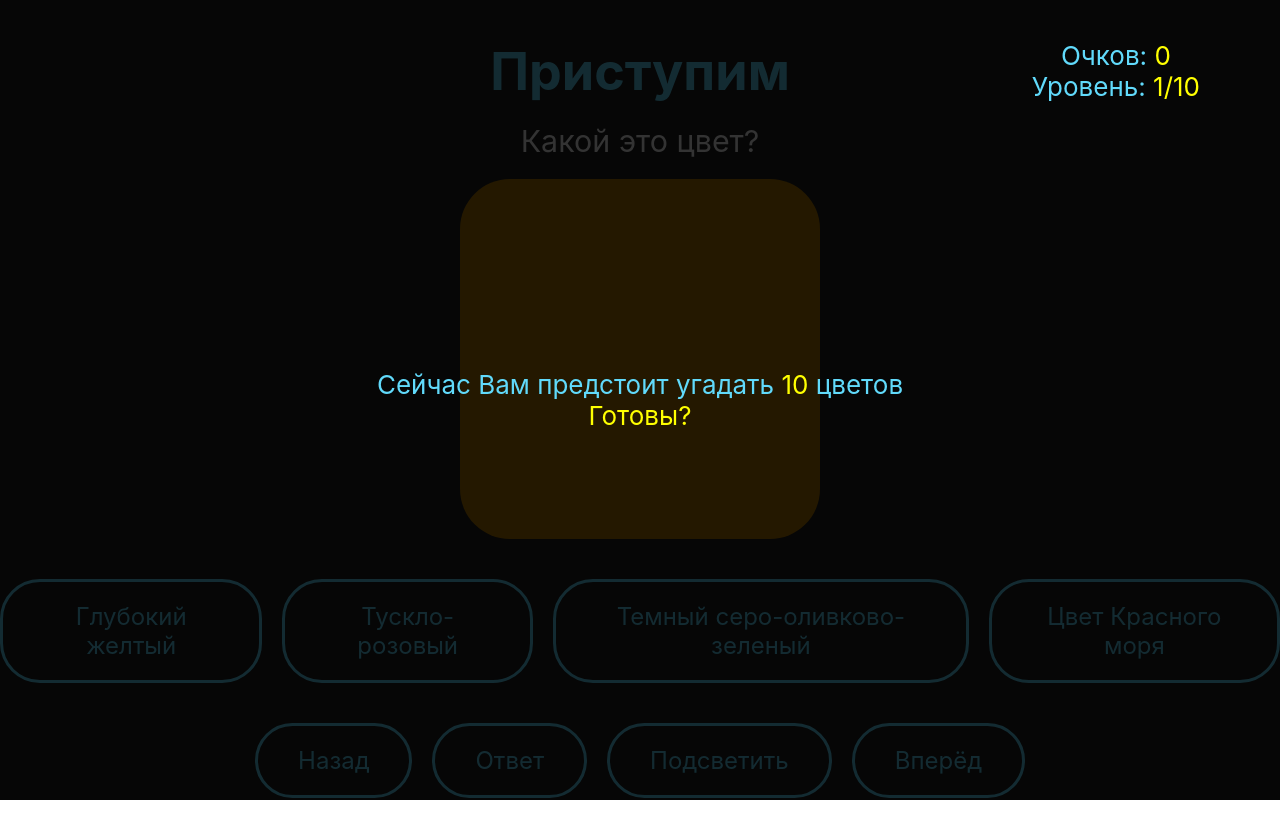
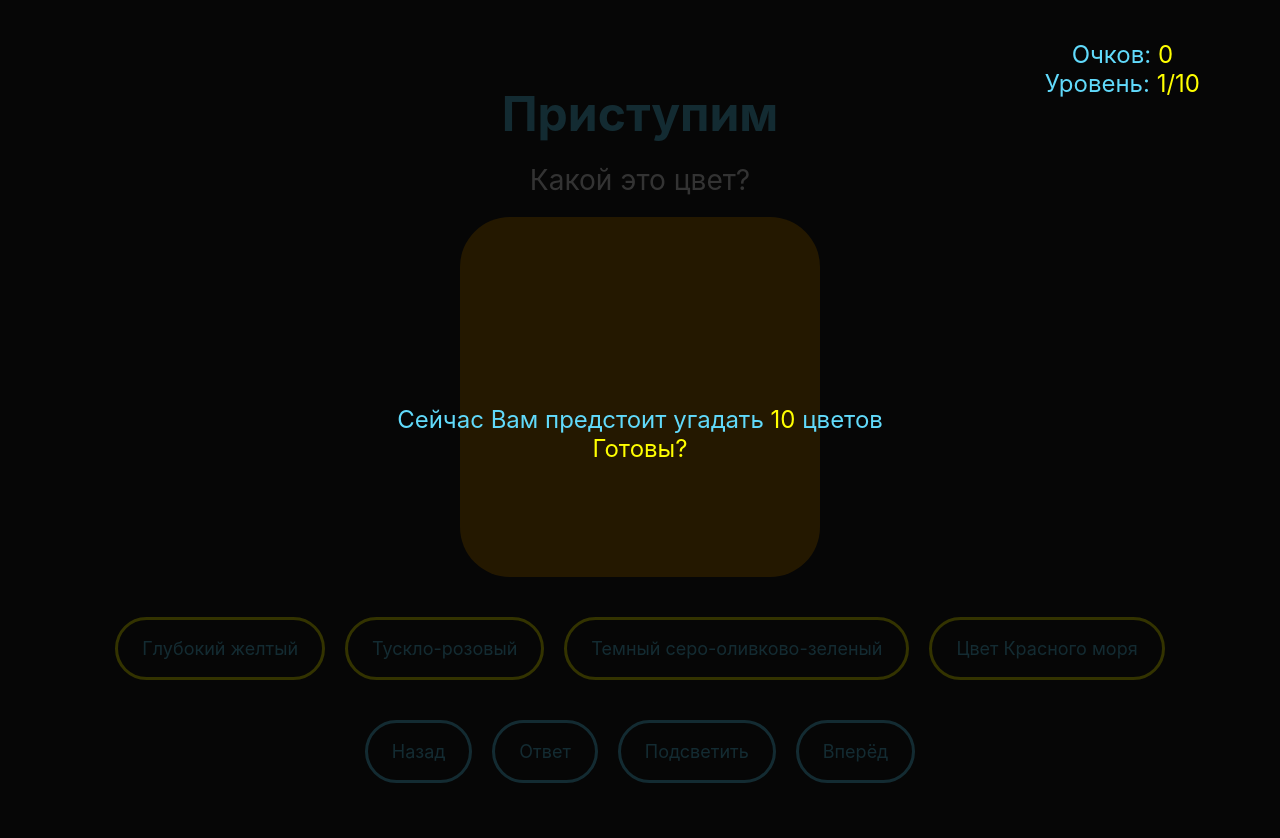
Before and after one commit to suvmer/learncolors, a React (Create React App) app in the folder client/: page / in a window 1280 px wide. Both pictures are taken after a click on the link "Начать". Shown: the top 838 px of the page. Before the commit the page ends 800 px from the top, so only its background shows below. Built offline with nearby package versions, Linux system fonts and the light colour scheme.

Commit message:
version for deploy

```diff
--- a/client/src/App.css
+++ b/client/src/App.css
@@ -4,6 +4,23 @@
   box-sizing: border-box;
   text-decoration: none;
   background-color: transparent;
+}
+html {
+  font-size: 16px;
+  height: 100%;
+  width: 100%;
+}
+svg {
+  height: 100%;
+  width: 100%;
+}
+body {
+  height: 100%;
+  width: 100%;
+}
+#root {
+  height: 100%;
+  width: 100%;
 }
 
 .palette {
@@ -17,19 +34,22 @@
 .main {
   text-align: center;
   background-color: #1c1c1c;
-  min-height: 100vh;
+  min-height: 100%;
+  font-size: 2rem;
+  color: #61dafb;
+  position: relative;
   display: flex;
   flex-direction: column;
+  justify-content: center;
   align-items: center;
-  justify-content: center;
   gap: 40px;
-  font-size: calc(10px + 2vmin);
-  color: #61dafb;
-  position: relative;
+}
+.begin > * {
+  margin: auto;
 }
 .begin {
   justify-content: start;
-  padding-top: 5vh;
+  padding: 7rem 0;
   gap: 20px;
 }
 
@@ -41,6 +61,8 @@
 
 .list {
   display: flex;
+  justify-content: center;
+  flex-wrap: wrap;
   gap: 20px;
   padding-top: 20px;
 }
@@ -86,7 +108,7 @@ h3 {
 
 .button {
   color: #61dafb;
-  padding: 20px 40px;
+  padding: 1.5rem 2rem;
   display: block;
   border: 3px solid #61dafb;
   border-radius: 40px;
@@ -100,6 +122,9 @@ h3 {
 .button.red, .button.red:hover {
   background-color: #ff000060!important;
 }
+.button_light {
+  border-color: #FFFF00;
+}
 .button:hover {
   background-color: #61dafb20!important;
   transition: background-color 0.2s;
@@ -108,20 +133,35 @@ h3 {
   background-color: #61dafb5e;
 }
 .button.small {
-  font-size: 24px!important;
+  font-size: 1.5rem!important;
 }
 .button.small {
-  font-size: 20px;
+  font-size: 1rem;
 }
 
 .modal_bg {
   position: absolute;
   top: 0;
   left: 0;
-  width: 100vw;
-  height: 100vh;
+  width: 100%;
+  height: 100%;
   display: flex;
   justify-content: center;
   align-items: center;
   background-color: rgba(0, 0, 0, 0.8);
 }
+
+
+/* Extra large devices (large laptops and desktops, 1200px and up) */
+@media only screen and (max-width: 1450px) {
+  html {
+      font-size: 12px;
+  }
+}
+
+/* Extra small devices (phones, 600px and down) */
+@media only screen and (max-width: 450px) {
+  html {
+      font-size: 10px;
+  }
+}
--- a/client/src/components/ColorPicker.jsx
+++ b/client/src/components/ColorPicker.jsx
@@ -1,5 +1,4 @@
-import React, { useContext, useEffect, useState } from 'react';
-import {useDispatch, useSelector} from "react-redux";
+import React, { useEffect, useState } from 'react';
 
 const ColorPicker = ({gameController, task, answered}) => {
   const [tip, setTip] = useState("Ответ");
@@ -16,7 +15,7 @@ const ColorPicker = ({gameController, task, answered}) => {
               key={ind}
               style={{backgroundColor: back ? element[0] : "#61dafb00", pointerEvents: answered == -1 ? 'all' : 'none'}}
               onClick={ () => { gameController.selectAnswer(ind); setBack(false); } }
-              className={`button small ${answered == ind ? (ind == task.correct ? 'green' : 'red') : ''}`}>
+              className={`button small button_light ${answered == ind ? (ind == task.correct ? 'green' : 'red') : ''}`}>
                 {element[1]}
             </div>
           )}
--- a/client/src/pages/GamePage.jsx
+++ b/client/src/pages/GamePage.jsx
@@ -46,7 +46,6 @@ const GamePage = () => {
     setGame({...(gameInfo ?? getDefaultGame()), answers: Array(QUESTIONS_COUNT).fill(-1), score: 0});
   }
 
-  console.log(game);
   return (
     <div className="main begin">
       {stage == 0 ?
```
